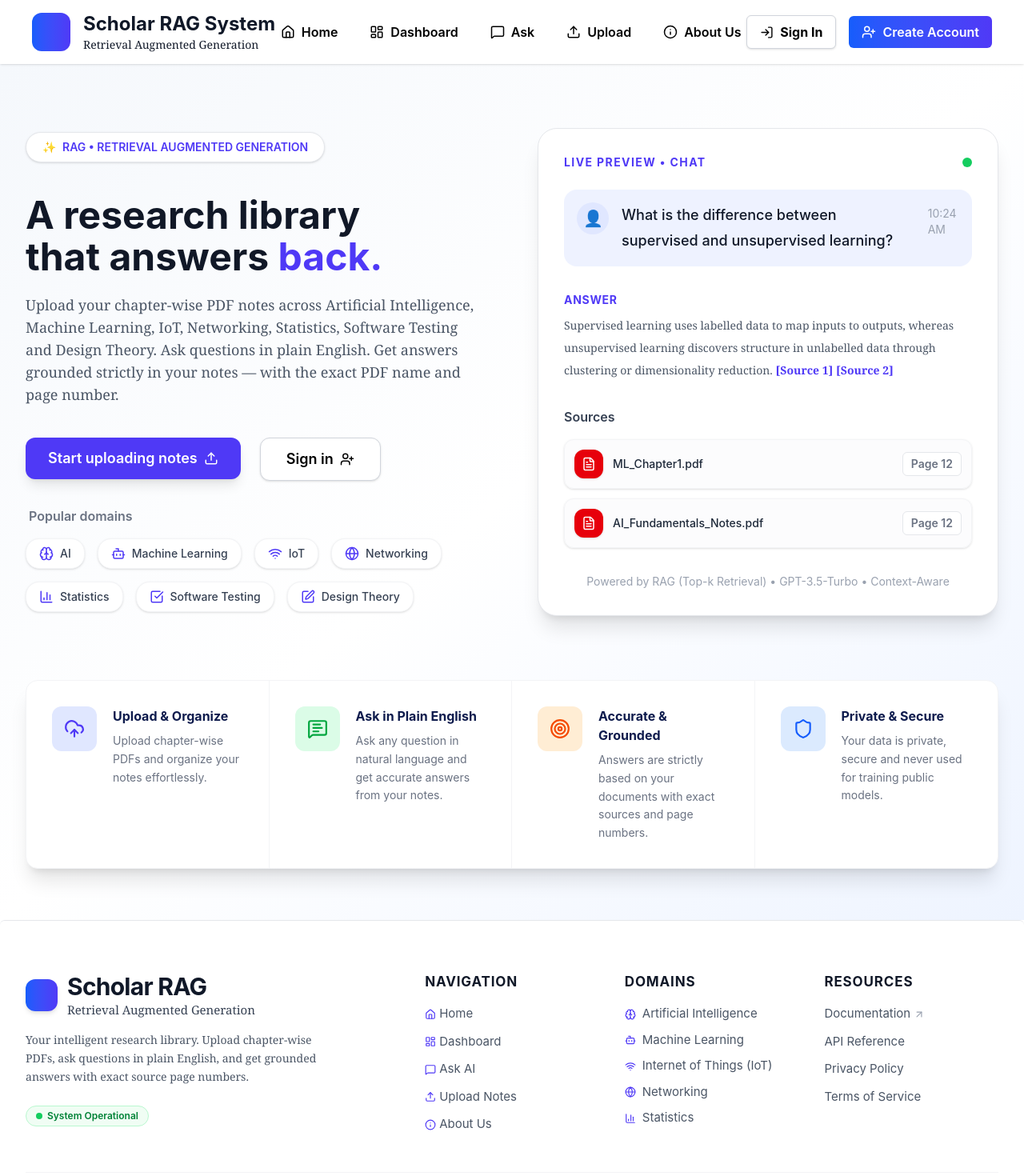
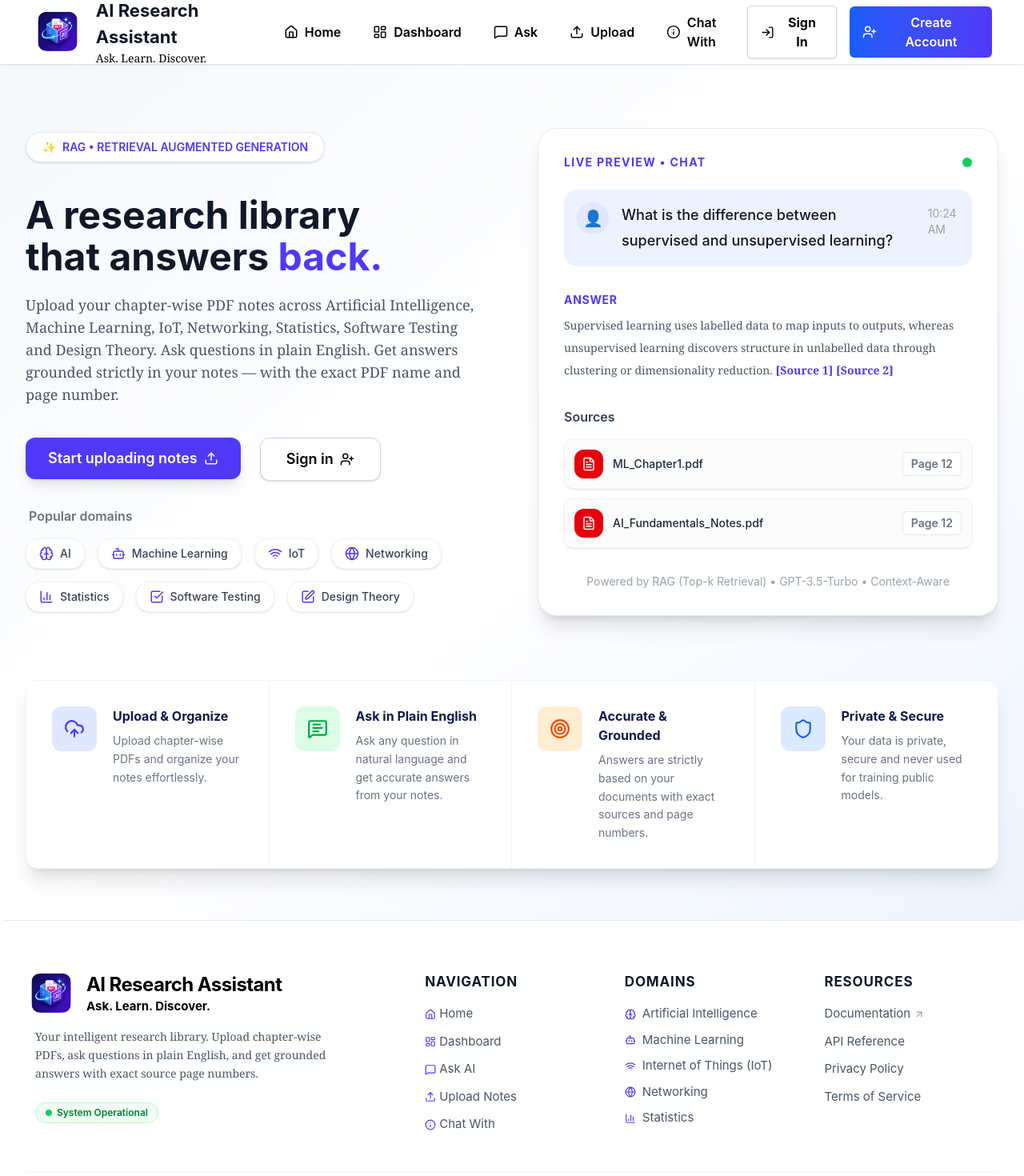
Before and after one commit to AjinathGame/AI-Research-Assistant, a React (Vite) app in the folder frontend/: page / in a window 1280 px wide. Shown: the top 1470 px of the page at 80% size. Built offline with nearby package versions, Linux system fonts and the light colour scheme.

Commit message:
Add a Routing in a Navbar

```diff
--- a/frontend/src/components/Home/Footer.jsx
+++ b/frontend/src/components/Home/Footer.jsx
@@ -3,6 +3,7 @@ import {
     Brain, Bot, Wifi, Globe, ChartColumn, SquareCheckBig, SquarePen, Heart, ArrowUpRight, Home, LayoutDashboard, MessageSquare, Upload, Info, LogIn, Lock,
 } from "lucide-react";
 import { Link } from "react-router-dom";
+import Logo from '../../assets/main_logo.png'
 
 const Footer = () => {
 
@@ -16,24 +17,28 @@ const Footer = () => {
                     <div className="lg:col-span-2 space-y-4">
 
                         <div className="flex items-center gap-3 cursor-pointer">
-                            <div className="w-10 h-10 rounded-xl bg-gradient-to-r from-blue-600 to-indigo-600 flex items-center justify-center text-white text-xl font-bold shadow-md">
-
+                            <div className="w-16 h-12 rounded-xl  flex items-center justify-center text-white text-xl font-bold">
+                                <img
+                                    src={Logo}
+                                    alt="Hero"
+                                    className="w-full"
+                                />
                             </div>
                             <div>
-                                <h2 className="text-3xl font-bold text-gray-900 tracking-tight">
-                                    Scholar RAG
+                                <h2 className="text-2xl font-bold text-black tracking-tight">
+                                    AI Research Assistant
                                 </h2>
-                                <p className="text-[15px] font-serif text-gray-700">
-                                    Retrieval Augmented Generation
+                                <p className="text-[15px] font-bold font-bold">
+                                    Ask. Learn. Discover.
                                 </p>
                             </div>
                         </div>
 
-                        <p className="text-gray-600 text-sm leading-relaxed font-serif max-w-sm ">
-                            Your intelligent research library. Upload chapter-wise<br/> PDFs, ask questions in plain English, and get grounded answers with exact source page numbers.
+                        <p className="text-gray-600 text-sm leading-relaxed font-serif max-w-sm ml-3 ">
+                            Your intelligent research library. Upload chapter-wise<br /> PDFs, ask questions in plain English, and get grounded answers with exact source page numbers.
                         </p>
 
-                        <div className="flex items-center gap-2 pt-2">
+                        <div className="flex items-center gap-2 pt-2 ml-3">
                             <span className="inline-flex items-center gap-1.5 px-3 py-1 rounded-full bg-green-50 border border-green-200 text-green-700 text-xs font-semibold">
                                 <span className="w-2 h-2 rounded-full bg-green-500 animate-pulse"></span>
                                 System Operational
@@ -72,9 +77,9 @@ const Footer = () => {
                                 </Link>
                             </li>
                             <li>
-                                <Link to="/About" className="text-gray-600 hover:text-indigo-600 transition flex items-center gap-1">
+                                <Link to="/Ask" className="text-gray-600 hover:text-indigo-600 transition flex items-center gap-1">
                                     <Info size={14} className="text-indigo-600" />
-                                    About Us
+                                    Chat With
                                 </Link>
                             </li>
                         </ul>
@@ -135,7 +140,7 @@ const Footer = () => {
 
                 <div className="mt-8 flex flex-col sm:flex-row items-center justify-between gap-4 text-[14px] text-gray-600 font-bold">
 
-                    <p>© {new Date().getFullYear()} Scholar RAG System. All rights reserved.</p>
+                    <p>© {new Date().getFullYear()} AI Research Assistant. All rights reserved.</p>
                     <p className="flex items-center gap-1">
                         Built with <Heart size={14} className="text-red-500 fill-red-500" /> for researchers & students.
                     </p>
--- a/frontend/src/components/Home/Navbar.jsx
+++ b/frontend/src/components/Home/Navbar.jsx
@@ -3,6 +3,7 @@ import {
   Home, LayoutDashboard, MessageSquare, Upload, Info, LogIn, UserPlus, Menu, X,
 } from "lucide-react";
 import { Link } from "react-router-dom";
+import Logo from '../../assets/main_logo.png'
 
 const Navbar = () => {
 
@@ -16,16 +17,22 @@ const Navbar = () => {
 
         <div className="flex items-center gap-4 cursor-pointer">
 
-          <div className="w-12 h-12 rounded-xl bg-gradient-to-r from-blue-600 to-indigo-600 flex items-center justify-center text-white text-xl font-bold"> </div>
+          <div className="w-16 h-12 rounded-xl  flex items-center justify-center text-white text-xl font-bold">
+            <img
+              src={Logo}
+              alt="Hero"
+              className="w-full"
+            />
+          </div>
 
           <div>
             <Link to="/">
-              <h2 className="text-2xl font-bold text-gray-900">
-                Scholar RAG System
+              <h2 className="text-[22px] font-bold text-gray-900">
+                AI Research Assistant
               </h2>
 
-              <p className="text-sm font-serif text-gray-900">
-                Retrieval Augmented Generation
+              <p className="text-sm font-serif font-serif text-black">
+                Ask. Learn. Discover.
               </p>
             </Link>
           </div>
@@ -49,14 +56,14 @@ const Navbar = () => {
             Ask
           </Link>
 
-          <Link to="/Upload" className="flex items-center gap-2 font-semibold hover:text-indigo-600 transition">
+          <Link to="/Uploads" className="flex items-center gap-2 font-semibold hover:text-indigo-600 transition">
             <Upload size={18} />
             Upload
           </Link>
 
-          <Link to="/About" className="flex items-center gap-2 font-semibold hover:text-indigo-600 transition">
+          <Link to="/Ask" className="flex items-center gap-2 font-semibold hover:text-indigo-600 transition">
             <Info size={18} />
-            About Us
+            Chat With
           </Link>
 
         </div>
```
Also changed, not shown: frontend/src/assets/main_logo.png (added).
